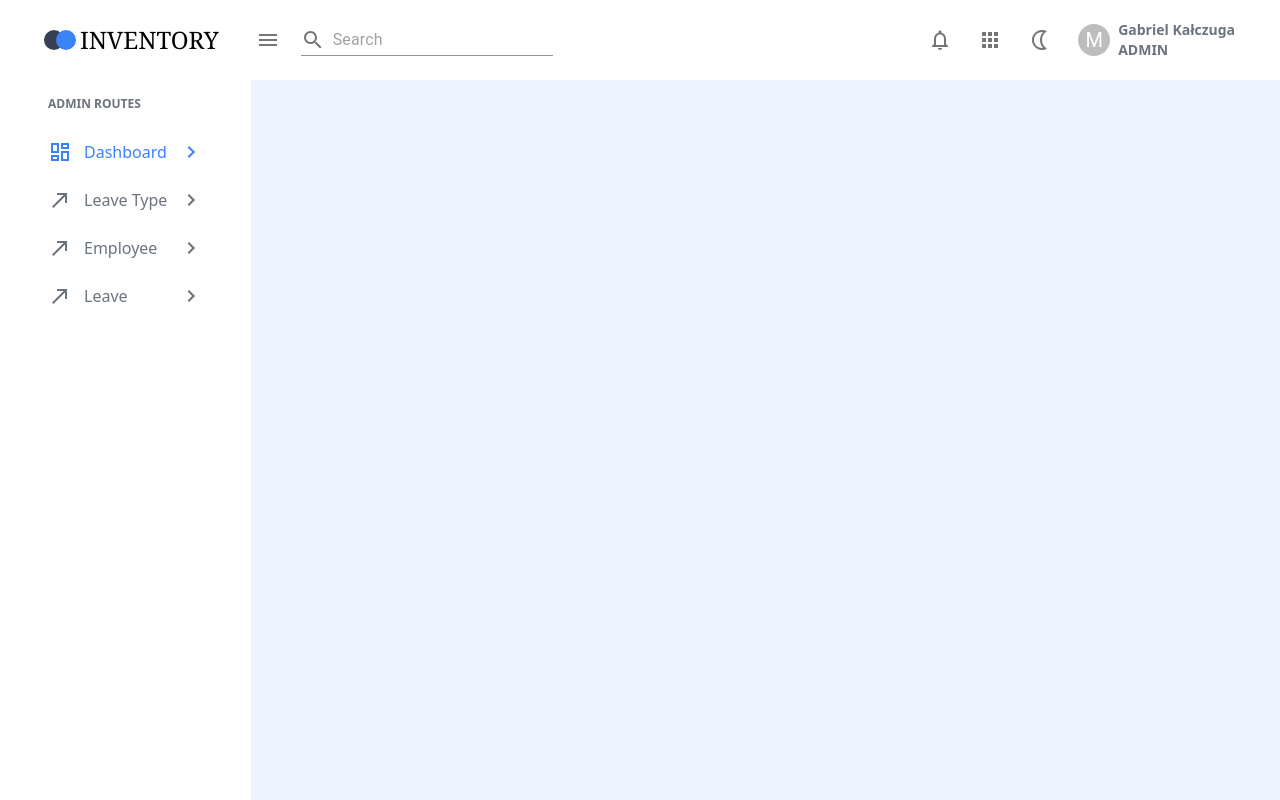
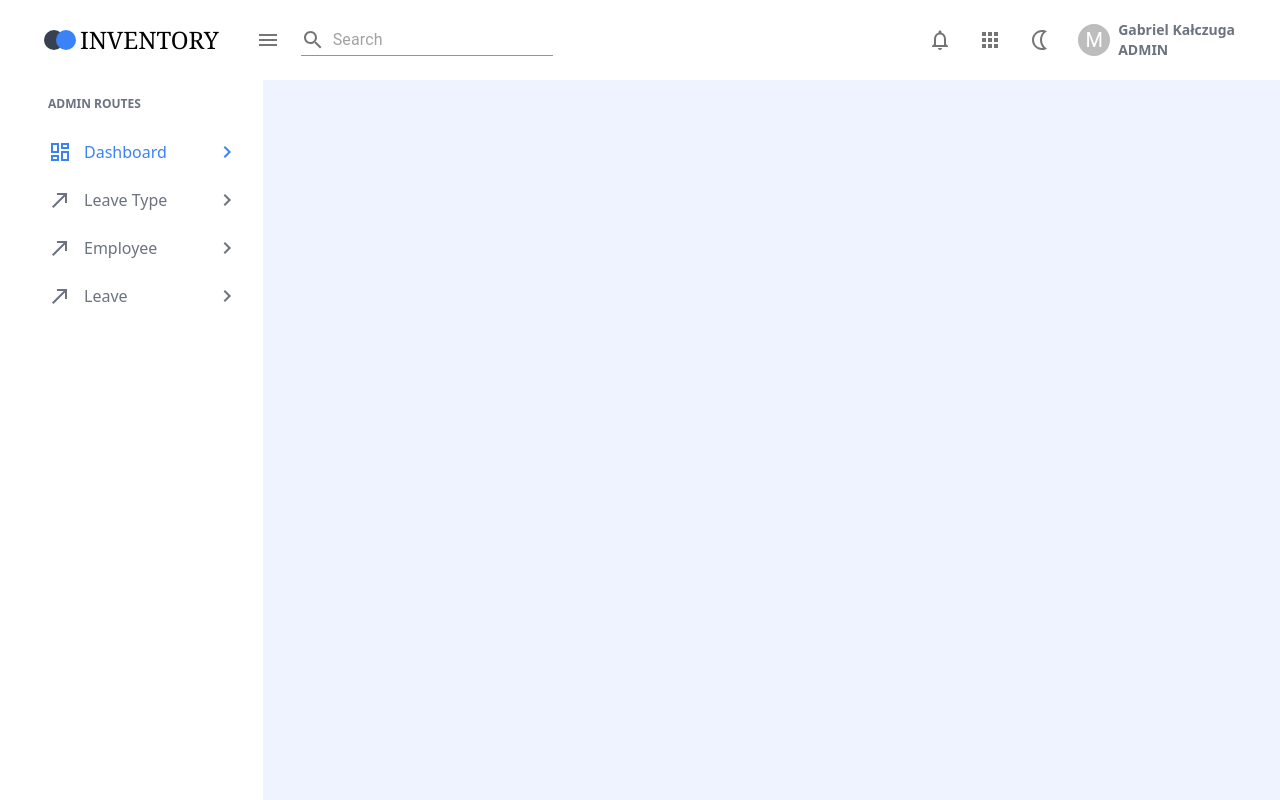
Before and after one commit to kalczugag/Employee-Leave-Management, a React (Create React App) app in the folder client/: page /dashboard in a window 1280 px wide. Built offline with nearby package versions, Linux system fonts and the light colour scheme.

Commit message:
list item styling update

```diff
--- a/client/src/assets/styles/sidebar.css
+++ b/client/src/assets/styles/sidebar.css
@@ -14,11 +14,29 @@
     background: #b8b8b813;
 }
 
+.link-icon:active {
+    --tw-text-opacity: 1;
+    color: rgb(59 130 246 / var(--tw-bg-opacity));
+    background: #b8b8b833;
+}
+
 .link-icon--active {
     --tw-text-opacity: 1;
     color: rgb(59 130 246 / var(--tw-bg-opacity));
 }
 
-.link-icon > span {
-    flex: 1;
+.link-icon__first-child {
+    display: flex;
+    flex-direction: row;
+    align-items: center;
 }
+
+.link-icon__first-child > :not([hidden]) ~ :not([hidden]) {
+    --tw-space-x-reverse: 0;
+    margin-right: calc(0.75rem /* 12px */ * var(--tw-space-x-reverse));
+    margin-left: calc(0.75rem /* 12px */ * calc(1 - var(--tw-space-x-reverse)));
+}
+
+.link-icon svg:last-child {
+    margin-left: 48px;
+}
--- a/client/src/components/sidebar/LinksListItem.tsx
+++ b/client/src/components/sidebar/LinksListItem.tsx
@@ -17,12 +17,14 @@ const LinksListItem = ({ label, to, element }: Props) => {
     return (
         <Link
             to={`/dashboard${isDashboard ? "" : `/${pathRecognition}`}`}
-            className={`link-icon py-1 space-x-3 ${
+            className={`link-icon py-1 ${
                 pathname.endsWith(pathRecognition) && "link-icon--active"
             }`}
         >
-            {element}
-            <span>{label.charAt(0).toUpperCase() + label.slice(1)}</span>
+            <div className="link-icon__first-child space-x-3">
+                {element}
+                <span>{label.charAt(0).toUpperCase() + label.slice(1)}</span>
+            </div>
             <NavigateNextOutlinedIcon />
         </Link>
     );
--- a/client/src/components/sidebar/Sidebar.tsx
+++ b/client/src/components/sidebar/Sidebar.tsx
@@ -2,7 +2,7 @@ import LinksList from "./LinksList";
 
 const Sidebar = () => {
     return (
-        <div className="fixed top-20 bottom-0 left-0 flex flex-col bg-white space-y-6 p-4 px-12">
+        <div className="fixed top-20 bottom-0 left-0 flex flex-col bg-white space-y-6 p-4 pl-12 pr-6">
             <h5 className="text-xs font-semibold text-gray-500">
                 ADMIN ROUTES
             </h5>
```
